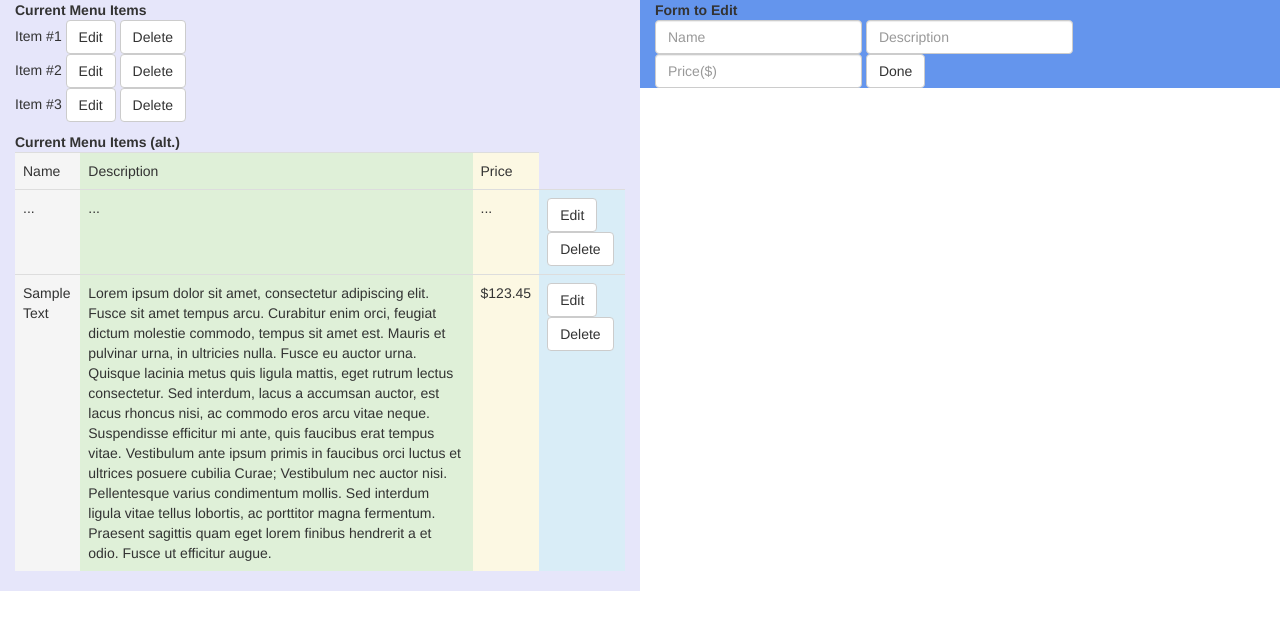
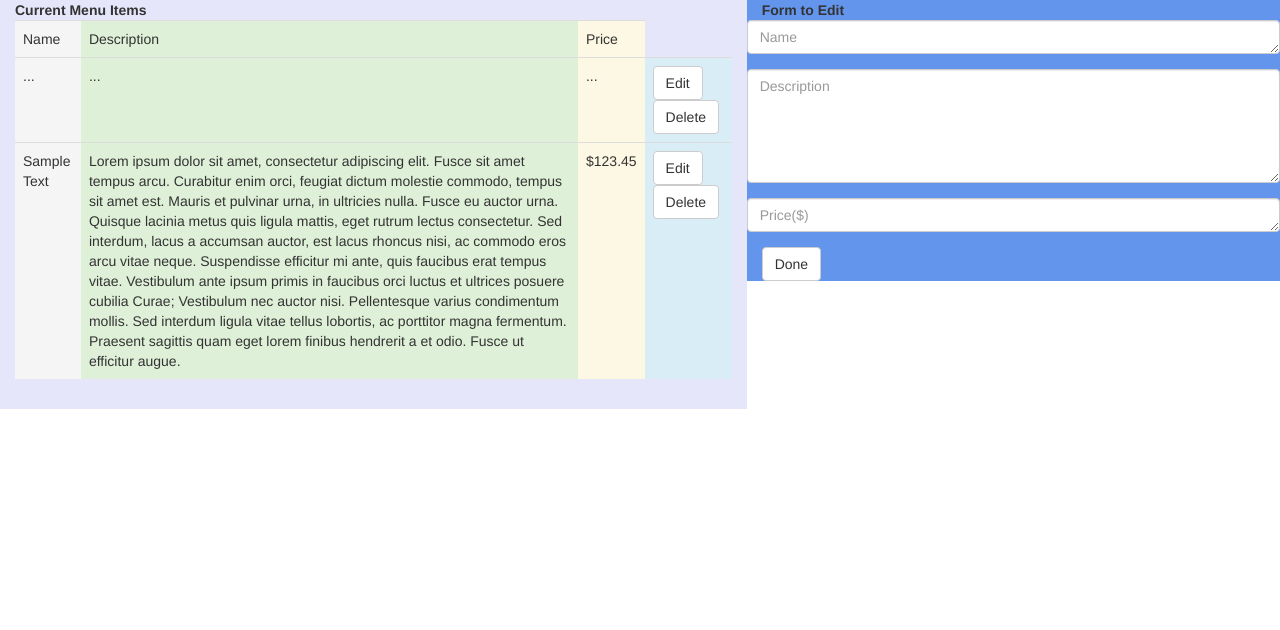
Before and after one commit to dvcoders/15sp-norseman, a plain HTML site: page dashboard/index.html in a window 1280 px wide. Drawn offline with nearby package versions, Linux system fonts and the light colour scheme.

Commit message:
updated (w/ color

```diff
--- a/dashboard/index.html
+++ b/dashboard/index.html
@@ -5,28 +5,11 @@
   </head>
 
   <body>
-    <div class="col-md-6"  style="background-color:#E6E6FA">
+    <div class="col-md-7"  style="background-color:#E6E6FA">
       <ul class="list-unstyled">
-        <strong>Current Menu Items</strong>
-        <li>
-          Item #1
-          <button type="button" class="btn btn-default">Edit</button>
-          <button type="button" class="btn btn-default">Delete</button>
-        </li>
-        <li>
-          Item #2
-          <button type="button" class="btn btn-default">Edit</button>
-          <button type="button" class="btn btn-default">Delete</button>
-        </li>
-        <li>
-          Item #3
-          <button type="button" class="btn btn-default">Edit</button>
-          <button type="button" class="btn btn-default">Delete</button>
-        </li>
-      </ul>
 
       <div class="table-responsive">
-        <table class="table"><strong>Current Menu Items (alt.)</strong>
+        <table class="table"><strong>Current Menu Items</strong>
           <tr>
             <td class="active">Name</td>
             <td class="success">Description</td>
@@ -71,20 +54,20 @@
 </div>
 
     </div>
-    <div class="col-md-6"  style="background-color:#6495ED">
+    <div class="col-md-5"  style="background-color:#6495ED">
       <strong class="text-center">Form to Edit</strong>
-      <form class="form-inline">
+      <form class="form-horizontal">
         <div class="form-group">
           <label class="sr-only" for="itemName">Name</label>
-          <input type="text" class="form-control" placeholder="Name">
+          <textarea type="text" class="form-control" placeholder="Name" rows="1"></textarea>
         </div>
         <div class="form-group">
           <label class="sr-only" for="itemDescription">Description</label>
-          <input type="text" class="form-control" placeholder="Description">
+          <textarea  type="text" class="form-control" placeholder="Description" rows="5"></textarea>
         </div>
         <div class="form-group">
           <label class="sr-only" for="itemPrice">Price</label>
-          <input type="text" class="form-control" placeholder="Price($)">
+          <textarea type="text" class="form-control" placeholder="Price($)" rows="1"></textarea>
         </div>
         <button type="button" class="btn btn-default">Done</button>
       </form>
```
